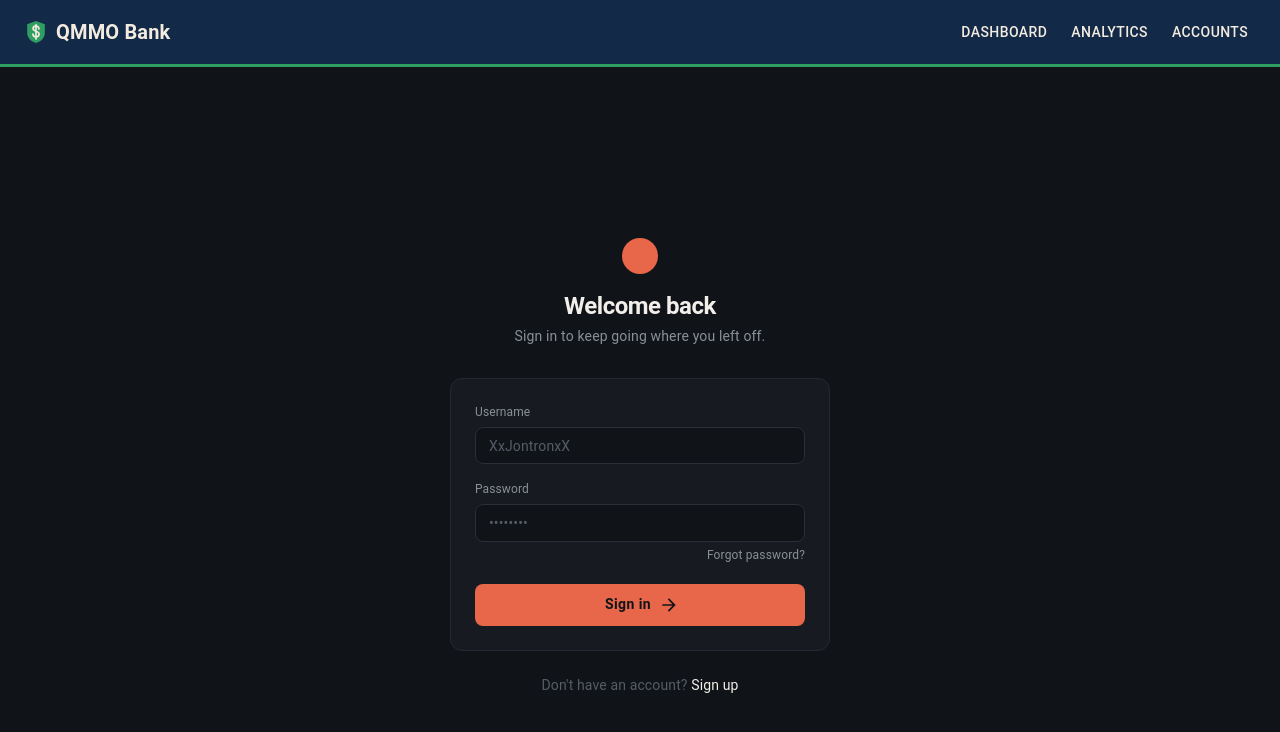
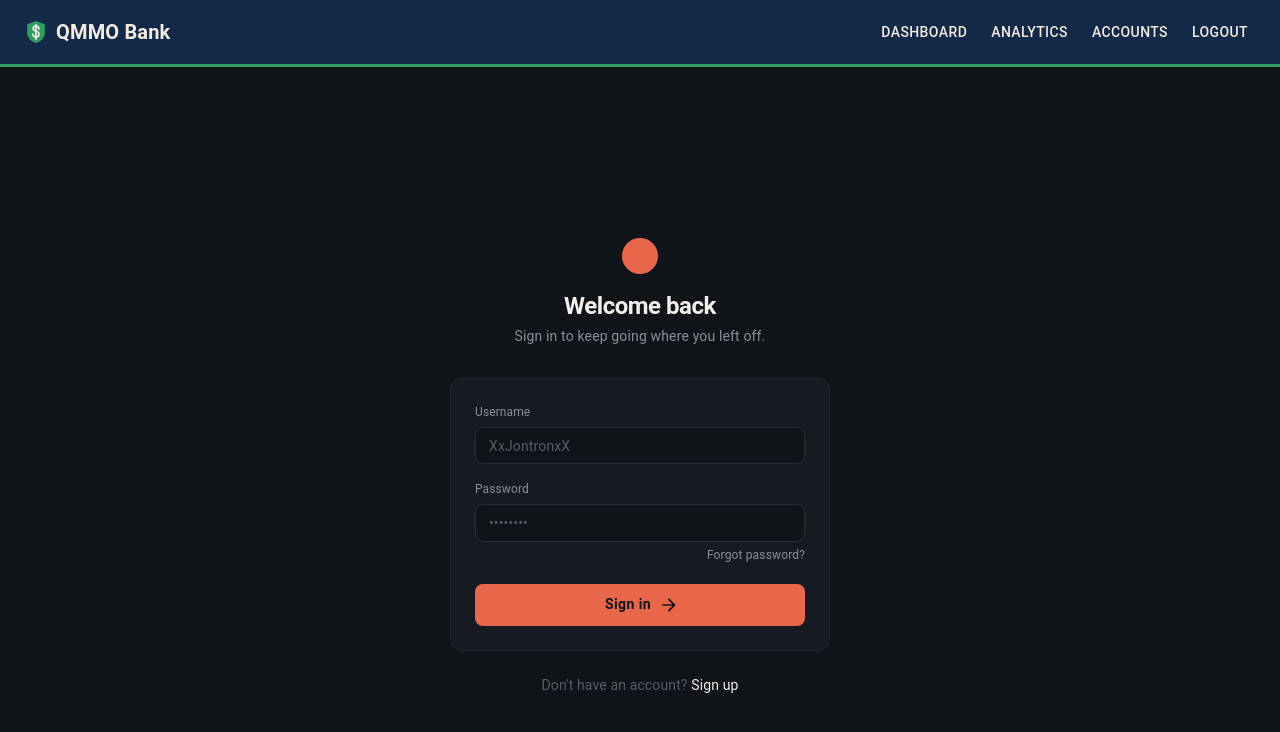
Before and after one commit to MichaelRSK/BankingApp, a React (Vite) app in the folder frontend/: page /login in a window 1280 px wide. Shown: the top 732 px of the page. Built offline with nearby package versions, Linux system fonts and the light colour scheme; sample sign-in values are in the browser's storage.

Commit message:
Hide nav links when logged out and add Logout button

```diff
--- a/frontend/src/components/NavBar.jsx
+++ b/frontend/src/components/NavBar.jsx
@@ -1,3 +1,11 @@
+// Lets Logout redirect back to /login programmatically after clearing
+// the session, instead of relying on a link.
+import { useNavigate } from 'react-router-dom';
+
+// Gives access to login state (isAuthenticated) and the logout function
+// from wherever they're needed, no need to pass them down as props.
+import { useAuth } from '../context/AuthContext.jsx';
+
 import { useState } from 'react';
 import { Link as RouterLink, NavLink } from 'react-router-dom';
 import {
@@ -58,6 +66,20 @@ function NavBar() {
 
   const toggleDrawer = () => setMobileOpen((prev) => !prev);
 
+  // Reads login state so the nav bar can hide links and show Logout only
+  // when someone's actually signed in. Without this, the links and
+  // protected pages were reachable from the nav bar even while logged
+  // out, since nothing in the UI ever called logout() before.
+  const { isAuthenticated, logout } = useAuth();
+  const navigate = useNavigate();
+
+  // Clears the session, then sends the user back to the login page.
+  const handleLogout = () => {
+    logout();
+    navigate('/login');
+  }
+
+
   // Contents of the mobile drawer. Clicking any link closes the drawer.
   const drawer = (
     <Box onClick={toggleDrawer} sx={{ textAlign: 'center', height: '100%' }}>
@@ -66,7 +88,7 @@ function NavBar() {
       </Typography>
       <Divider sx={{ borderColor: GREEN }} />
       <List>
-        {NAV_LINKS.map((link) => (
+      {isAuthenticated && NAV_LINKS.map((link) => (
   <ListItem key={link.path} disablePadding>
     <ListItemButton
       component={NavLink}
@@ -81,6 +103,14 @@ function NavBar() {
     </ListItemButton>
   </ListItem>
 ))}
+
+{isAuthenticated && (
+  <ListItem disablePadding>
+    <ListItemButton onClick={handleLogout} sx={{ textAlign: 'center', color: CREAM }}>
+      <ListItemText primary="Logout" />
+    </ListItemButton>
+  </ListItem>
+)}
       </List>
     </Box>
   );
@@ -120,7 +150,11 @@ function NavBar() {
             {APP_NAME}
           </Typography>
 
-          {/* Full nav links on the right: visible from md and up */}
+          {/* Full nav links on the right: visible from md and up, and
+              only shown once someone's actually signed in. Logout sits
+              alongside them so there's finally a way to end a session
+              and test what a logged-out visitor can and can't reach. */}
+          {isAuthenticated && (
             <Box sx={{ display: { xs: 'none', md: 'flex' }, gap: 1 }}>
               {NAV_LINKS.map((link) => (
                 <Button
@@ -140,7 +174,12 @@ function NavBar() {
                   {link.label}
                 </Button>
               ))}
+
+              <Button onClick={handleLogout} sx={{ color: CREAM }}>
+                Logout
+              </Button>
             </Box>
+          )}
         </Toolbar>
       </AppBar>
 
```
Lines whose indentation alone changed are shown as unchanged.
